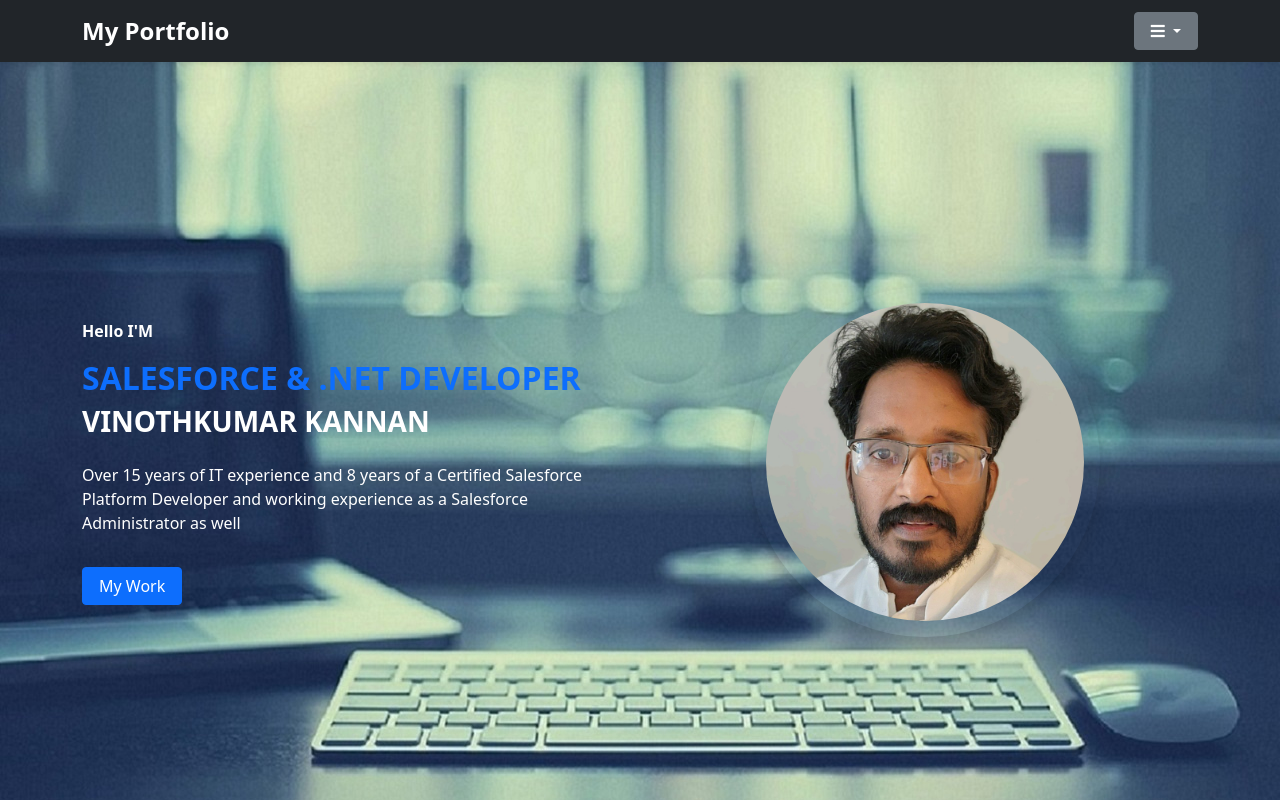
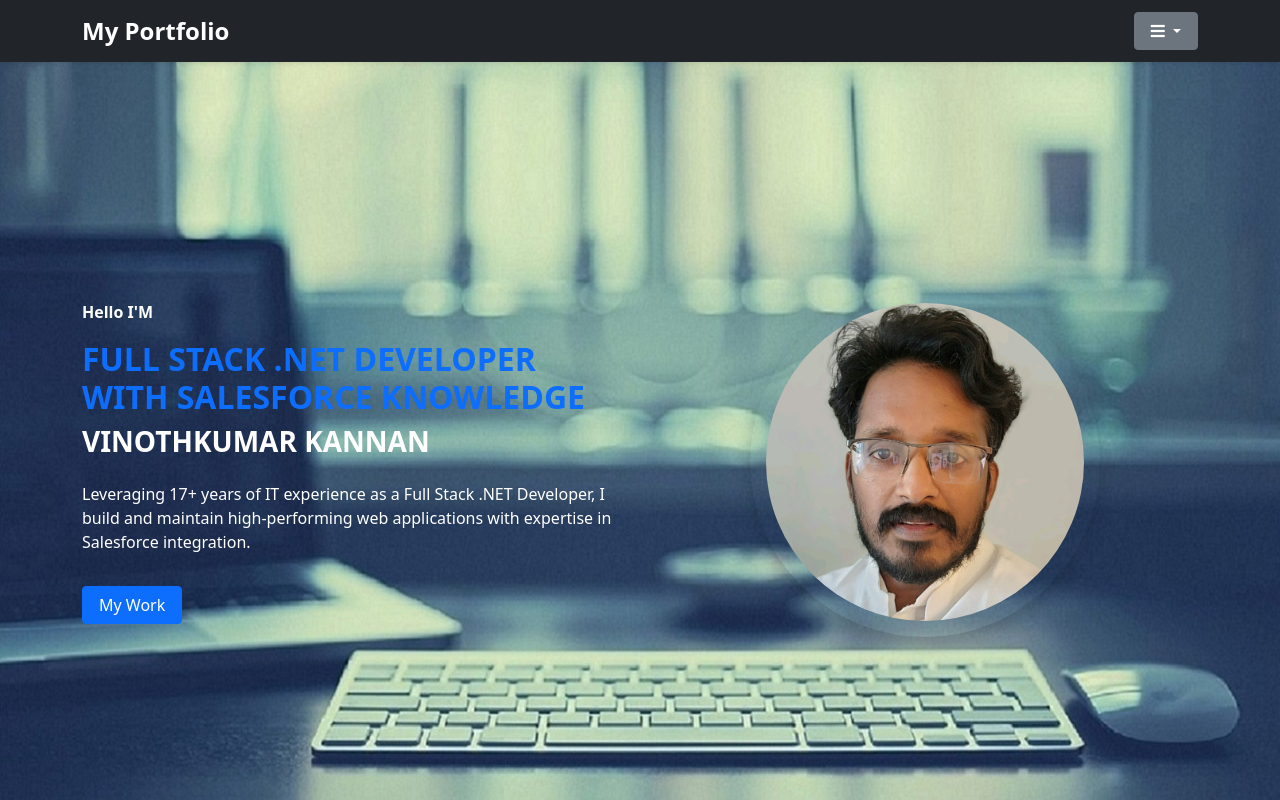
Before and after one commit to vkannan1985/vkannan1985.github.io, a plain HTML site: page index.html in a window 1280 px wide. Shown: the top 800 px of the page. Drawn offline with nearby package versions, Linux system fonts and the light colour scheme.

Commit message:
Update index.html

```diff
--- a/index.html
+++ b/index.html
@@ -62,12 +62,10 @@
           <div class="col-md-6 mt-5 mt-md-0 order-md-first">
             <div class="home-text">
               <p class="text-white fw-bold">Hello I'M </p>
-              <h1 class="text-primary text-uppercase fs-2 fw-bold">Salesforce & .Net Developer</h1>
+              <h1 class="text-primary text-uppercase fs-2 fw-bold">Full Stack .NET Developer with Salesforce Knowledge</h1>
               <h2 class="fs-3 text-white text-uppercase fw-bold">VinothKumar Kannan</h2>
               <p class="mt-4 text-white">
-                Over 15 years of IT experience and 8 years of a Certified
-                Salesforce Platform Developer and working experience as a
-                Salesforce Administrator as well
+                Leveraging 17+ years of IT experience as a Full Stack .NET Developer, I build and maintain high-performing web applications with expertise in Salesforce integration.
               </p>
               <a href="#experience" class="btn btn-primary px-3 mt-3">My Work</a>
             </div>
```
